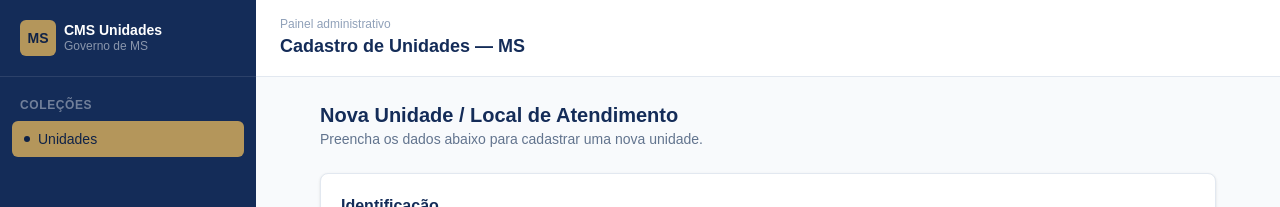
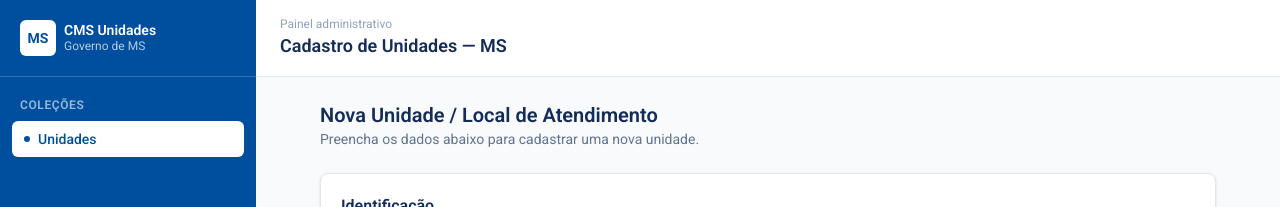
Before and after one commit to daniichiy/prototipo-cms, a Next.js app: page /cms/unidades/novo in a window 1280 px wide. Shown: the top 207 px of the page. Built offline with nearby package versions, Linux system fonts and the light colour scheme; no server answers; the database is empty.

Commit message:
Refactor styles and update font usage in globals and layout; enhance Sidebar UI

```diff
--- a/src/app/globals.css
+++ b/src/app/globals.css
@@ -3,6 +3,8 @@
 :root {
   --background: #f8fafc;
   --foreground: #171717;
+  /* Design system — azul institucional */
+  --color-brand-600: #004f9f;
   --color-navy-950: #0f2247;
   --color-navy-900: #142c58;
   --color-navy-800: #19376d;
@@ -18,8 +20,9 @@
 @theme inline {
   --color-background: var(--background);
   --color-foreground: var(--foreground);
-  --font-sans: var(--font-geist-sans);
-  --font-mono: var(--font-geist-mono);
+  --font-sans: var(--font-roboto);
+  --font-mono: var(--font-roboto-mono);
+  --color-brand-600: var(--color-brand-600);
   --color-navy-950: var(--color-navy-950);
   --color-navy-900: var(--color-navy-900);
   --color-navy-800: var(--color-navy-800);
@@ -35,5 +38,5 @@
 body {
   background: var(--background);
   color: var(--foreground);
-  font-family: Arial, Helvetica, sans-serif;
+  font-family: var(--font-roboto), Arial, Helvetica, sans-serif;
 }
--- a/src/app/layout.tsx
+++ b/src/app/layout.tsx
@@ -1,14 +1,14 @@
 import type { Metadata } from "next";
-import { Geist, Geist_Mono } from "next/font/google";
+import { Roboto, Roboto_Mono } from "next/font/google";
 import "./globals.css";
 
-const geistSans = Geist({
-  variable: "--font-geist-sans",
+const roboto = Roboto({
+  variable: "--font-roboto",
   subsets: ["latin"],
 });
 
-const geistMono = Geist_Mono({
-  variable: "--font-geist-mono",
+const robotoMono = Roboto_Mono({
+  variable: "--font-roboto-mono",
   subsets: ["latin"],
 });
 
@@ -25,7 +25,7 @@ export default function RootLayout({
   return (
     <html
       lang="pt-BR"
-      className={`${geistSans.variable} ${geistMono.variable} h-full antialiased`}
+      className={`${roboto.variable} ${robotoMono.variable} h-full antialiased`}
     >
       <body className="min-h-full flex flex-col bg-slate-50 text-slate-900">
         {children}
--- a/src/components/cms/Sidebar.tsx
+++ b/src/components/cms/Sidebar.tsx
@@ -9,19 +9,19 @@ export default function Sidebar() {
   const pathname = usePathname();
 
   return (
-    <aside className="flex w-64 shrink-0 flex-col bg-navy-900 text-white">
-      <div className="flex items-center gap-2 border-b border-white/10 px-5 py-5">
-        <div className="flex h-9 w-9 items-center justify-center rounded-md bg-gold-500 text-sm font-bold text-navy-950">
+    <aside className="flex w-64 shrink-0 flex-col bg-brand-600 text-white">
+      <div className="flex items-center gap-2 border-b border-white/20 px-5 py-5">
+        <div className="flex h-9 w-9 items-center justify-center rounded-md bg-white text-sm font-bold text-brand-600">
           MS
         </div>
         <div>
           <p className="text-sm font-semibold leading-tight">CMS Unidades</p>
-          <p className="text-xs text-white/50 leading-tight">Governo de MS</p>
+          <p className="text-xs text-white/70 leading-tight">Governo de MS</p>
         </div>
       </div>
 
       <nav className="flex-1 overflow-y-auto px-3 py-5">
-        <p className="px-2 pb-2 text-xs font-semibold uppercase tracking-wider text-white/40">
+        <p className="px-2 pb-2 text-xs font-semibold uppercase tracking-wider text-white/60">
           Coleções
         </p>
         <ul className="space-y-1">
@@ -33,13 +33,13 @@ export default function Sidebar() {
                   href={c.href}
                   className={`flex items-center gap-2 rounded-md px-3 py-2 text-sm transition-colors ${
                     active
-                      ? "bg-gold-500 text-navy-950 font-medium"
-                      : "text-white/80 hover:bg-white/10 hover:text-white"
+                      ? "bg-white text-brand-600 font-medium"
+                      : "text-white/80 hover:bg-white/15 hover:text-white"
                   }`}
                 >
                   <span
                     className={`h-1.5 w-1.5 rounded-full ${
-                      active ? "bg-navy-950" : "bg-white/40"
+                      active ? "bg-brand-600" : "bg-white/50"
                     }`}
                   />
                   {c.nome}
@@ -50,7 +50,7 @@ export default function Sidebar() {
         </ul>
       </nav>
 
-      <div className="border-t border-white/10 px-5 py-4 text-xs text-white/40">
+      <div className="border-t border-white/20 px-5 py-4 text-xs text-white/60">
         Protótipo — sem autenticação
       </div>
     </aside>
```
